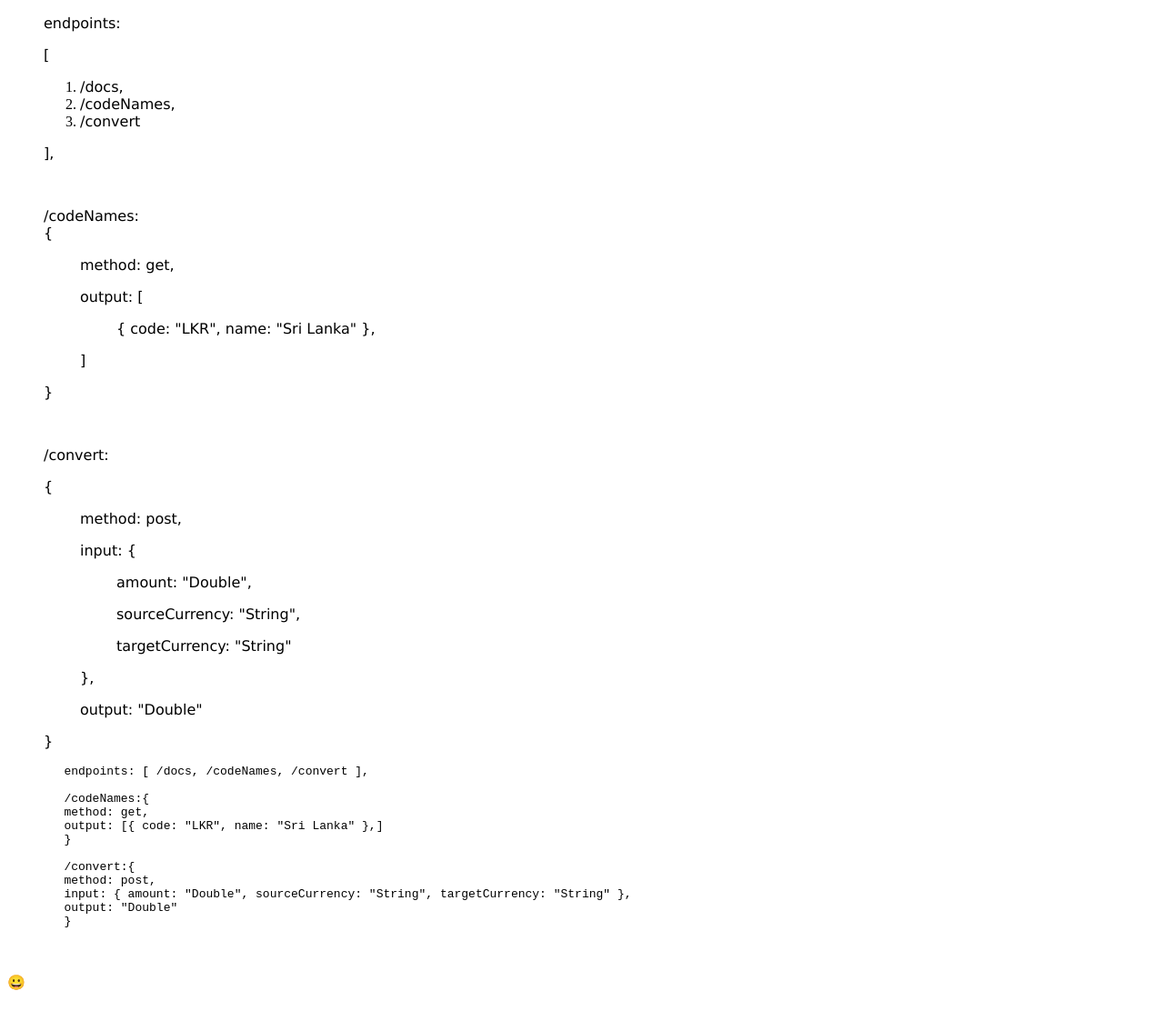
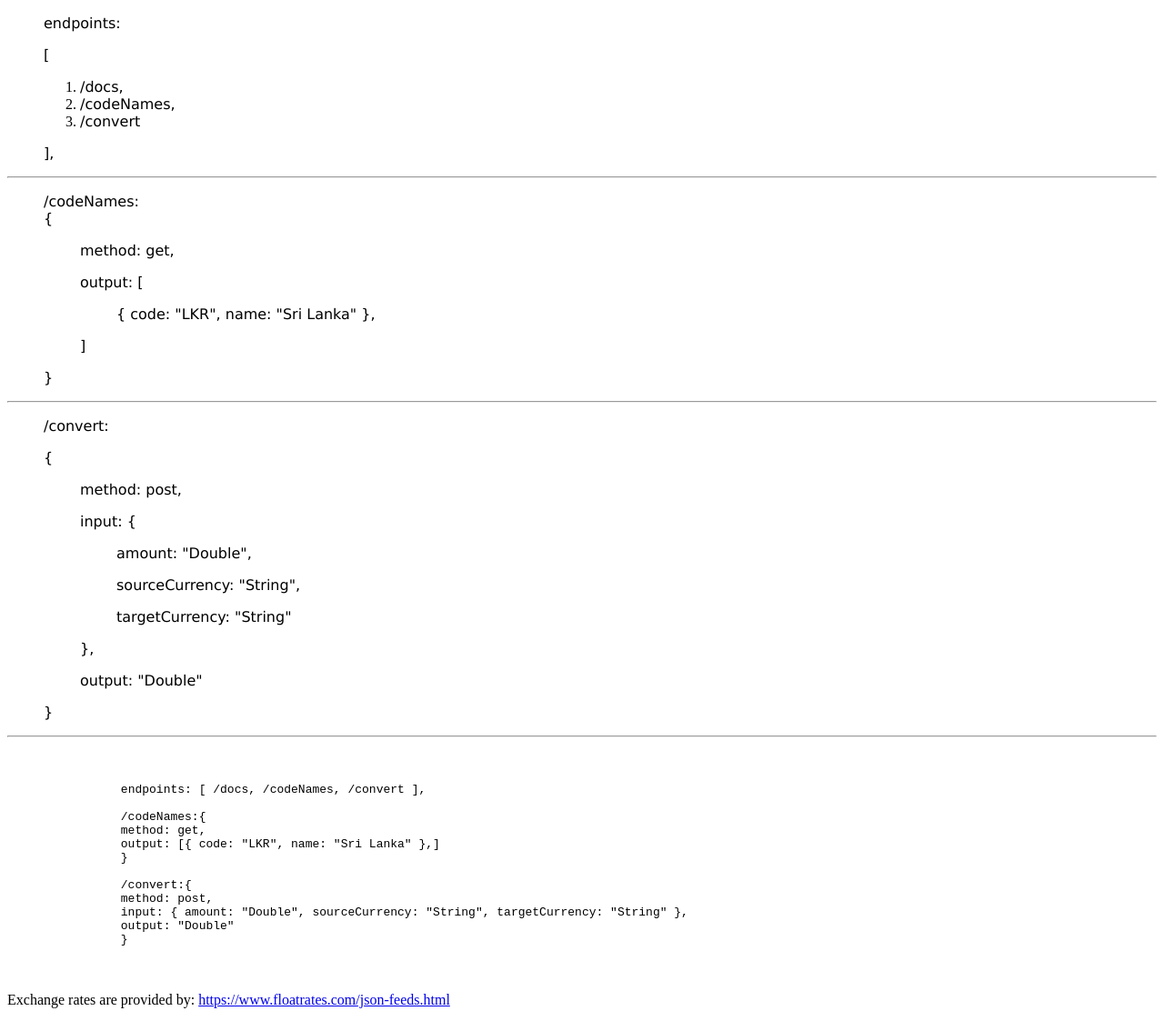
Before and after one commit to ramesh-x90/Express-REST-middleware-for-Currency-converter-web-application, a website: page dist/docs/index.html in a window 1280 px wide. Shown: the top 1112 px of the page at 91% size. Drawn offline with Linux system fonts and the light colour scheme.

Commit message:
Update index.html

```diff
--- a/dist/docs/index.html
+++ b/dist/docs/index.html
@@ -10,71 +10,77 @@
 
 <body>
         <blockquote>
-        <p><span style="font-family:Lucida Sans Unicode,Lucida Grande,sans-serif;">endpoints: </span></p>
+                <p><span style="font-family:Lucida Sans Unicode,Lucida Grande,sans-serif">endpoints: </span></p>
 
-        <p><span style="font-family:Lucida Sans Unicode,Lucida Grande,sans-serif;">[ </span></p>
+                <p><span style="font-family:Lucida Sans Unicode,Lucida Grande,sans-serif">[ </span></p>
 
                 <ol>
-            <li><span style="font-family:Lucida Sans Unicode,Lucida Grande,sans-serif;">/docs, </span></li>
-            <li><span style="font-family:Lucida Sans Unicode,Lucida Grande,sans-serif;">/codeNames,</span></li>
-            <li><span style="font-family:Lucida Sans Unicode,Lucida Grande,sans-serif;">/convert </span></li>
+                        <li><span style="font-family:Lucida Sans Unicode,Lucida Grande,sans-serif">/docs, </span></li>
+                        <li><span style="font-family:Lucida Sans Unicode,Lucida Grande,sans-serif">/codeNames,</span>
+                        </li>
+                        <li><span style="font-family:Lucida Sans Unicode,Lucida Grande,sans-serif">/convert </span></li>
                 </ol>
 
-        <p><span style="font-family:Lucida Sans Unicode,Lucida Grande,sans-serif;">],</span></p>
+                <p><span style="font-family:Lucida Sans Unicode,Lucida Grande,sans-serif">],</span></p>
         </blockquote>
 
-    <p>&nbsp;</p>
-
+        <hr />
         <blockquote>
-        <p><span style="font-family:Lucida Sans Unicode,Lucida Grande,sans-serif;">/codeNames:<br />
+                <p><span style="font-family:Lucida Sans Unicode,Lucida Grande,sans-serif">/codeNames:<br />
                                 {</span></p>
 
-        <p style="margin-left:40px"><span style="font-family:Lucida Sans Unicode,Lucida Grande,sans-serif;">method:
-                get,</span></p>
+                <p style="margin-left:40px"><span
+                                style="font-family:Lucida Sans Unicode,Lucida Grande,sans-serif">method: get,</span></p>
 
-        <p style="margin-left:40px"><span style="font-family:Lucida Sans Unicode,Lucida Grande,sans-serif;">output:
-                [</span></p>
+                <p style="margin-left:40px"><span
+                                style="font-family:Lucida Sans Unicode,Lucida Grande,sans-serif">output: [</span></p>
 
-        <p style="margin-left:80px"><span style="font-family:Lucida Sans Unicode,Lucida Grande,sans-serif;">{ code:
-                &quot;LKR&quot;, name: &quot;Sri Lanka&quot; },</span></p>
+                <p style="margin-left:80px"><span style="font-family:Lucida Sans Unicode,Lucida Grande,sans-serif">{
+                                code: &quot;LKR&quot;, name: &quot;Sri Lanka&quot; },</span></p>
 
-        <p style="margin-left:40px"><span style="font-family:Lucida Sans Unicode,Lucida Grande,sans-serif;">]</span></p>
+                <p style="margin-left:40px"><span
+                                style="font-family:Lucida Sans Unicode,Lucida Grande,sans-serif">]</span></p>
 
-        <p><span style="font-family:Lucida Sans Unicode,Lucida Grande,sans-serif;">}</span></p>
+                <p><span style="font-family:Lucida Sans Unicode,Lucida Grande,sans-serif">}</span></p>
         </blockquote>
 
-    <p>&nbsp;</p>
+        <hr />
+        <blockquote>
+                <p><span style="font-family:Lucida Sans Unicode,Lucida Grande,sans-serif">/convert:</span></p>
 
-    <blockquote>
-        <p><span style="font-family:Lucida Sans Unicode,Lucida Grande,sans-serif;">/convert:</span></p>
+                <p><span style="font-family:Lucida Sans Unicode,Lucida Grande,sans-serif">{</span></p>
 
-        <p><span style="font-family:Lucida Sans Unicode,Lucida Grande,sans-serif;">{</span></p>
+                <p style="margin-left:40px"><span
+                                style="font-family:Lucida Sans Unicode,Lucida Grande,sans-serif">method: post,</span>
+                </p>
 
-        <p style="margin-left: 40px;"><span style="font-family:Lucida Sans Unicode,Lucida Grande,sans-serif;">method:
-                post,</span></p>
+                <p style="margin-left:40px"><span
+                                style="font-family:Lucida Sans Unicode,Lucida Grande,sans-serif">input: {</span></p>
 
-        <p style="margin-left: 40px;"><span style="font-family:Lucida Sans Unicode,Lucida Grande,sans-serif;">input:
-                {</span></p>
-
-        <p style="margin-left: 80px;"><span style="font-family:Lucida Sans Unicode,Lucida Grande,sans-serif;">amount:
+                <p style="margin-left:80px"><span
+                                style="font-family:Lucida Sans Unicode,Lucida Grande,sans-serif">amount:
                                 &quot;Double&quot;,</span></p>
 
-        <p style="margin-left: 80px;"><span
-                style="font-family:Lucida Sans Unicode,Lucida Grande,sans-serif;">sourceCurrency:
+                <p style="margin-left:80px"><span
+                                style="font-family:Lucida Sans Unicode,Lucida Grande,sans-serif">sourceCurrency:
                                 &quot;String&quot;,</span></p>
 
-        <p style="margin-left: 80px;"><span
-                style="font-family:Lucida Sans Unicode,Lucida Grande,sans-serif;">targetCurrency:
+                <p style="margin-left:80px"><span
+                                style="font-family:Lucida Sans Unicode,Lucida Grande,sans-serif">targetCurrency:
                                 &quot;String&quot;</span></p>
 
-        <p style="margin-left: 40px;"><span style="font-family:Lucida Sans Unicode,Lucida Grande,sans-serif;">},</span>
-        </p>
+                <p style="margin-left:40px"><span
+                                style="font-family:Lucida Sans Unicode,Lucida Grande,sans-serif">},</span></p>
 
-        <p style="margin-left: 40px;"><span style="font-family:Lucida Sans Unicode,Lucida Grande,sans-serif;">output:
+                <p style="margin-left:40px"><span
+                                style="font-family:Lucida Sans Unicode,Lucida Grande,sans-serif">output:
                                 &quot;Double&quot;</span></p>
 
-        <p><span style="font-family:Lucida Sans Unicode,Lucida Grande,sans-serif;">}</span></p>
+                <p><span style="font-family:Lucida Sans Unicode,Lucida Grande,sans-serif">}</span></p>
         </blockquote>
+
+        <hr />
+        <p>&nbsp;</p>
 
         <pre>
                 <code>endpoints: [ /docs, /codeNames, /convert ],
@@ -92,12 +98,16 @@
 
         <p>&nbsp;</p>
 
+        <p>Exchange rates are provided by: <a href="https://www.floatrates.com/json-feeds.html"
+                        target="_blank">https://www.floatrates.com/json-feeds.html</a></p>
+
         <p>😀</p>
 
         <p>&nbsp;</p>
 
         <p>&nbsp;</p>
 
+
 </body>
 
 </html>
```
Lines whose indentation alone changed are shown as unchanged.
